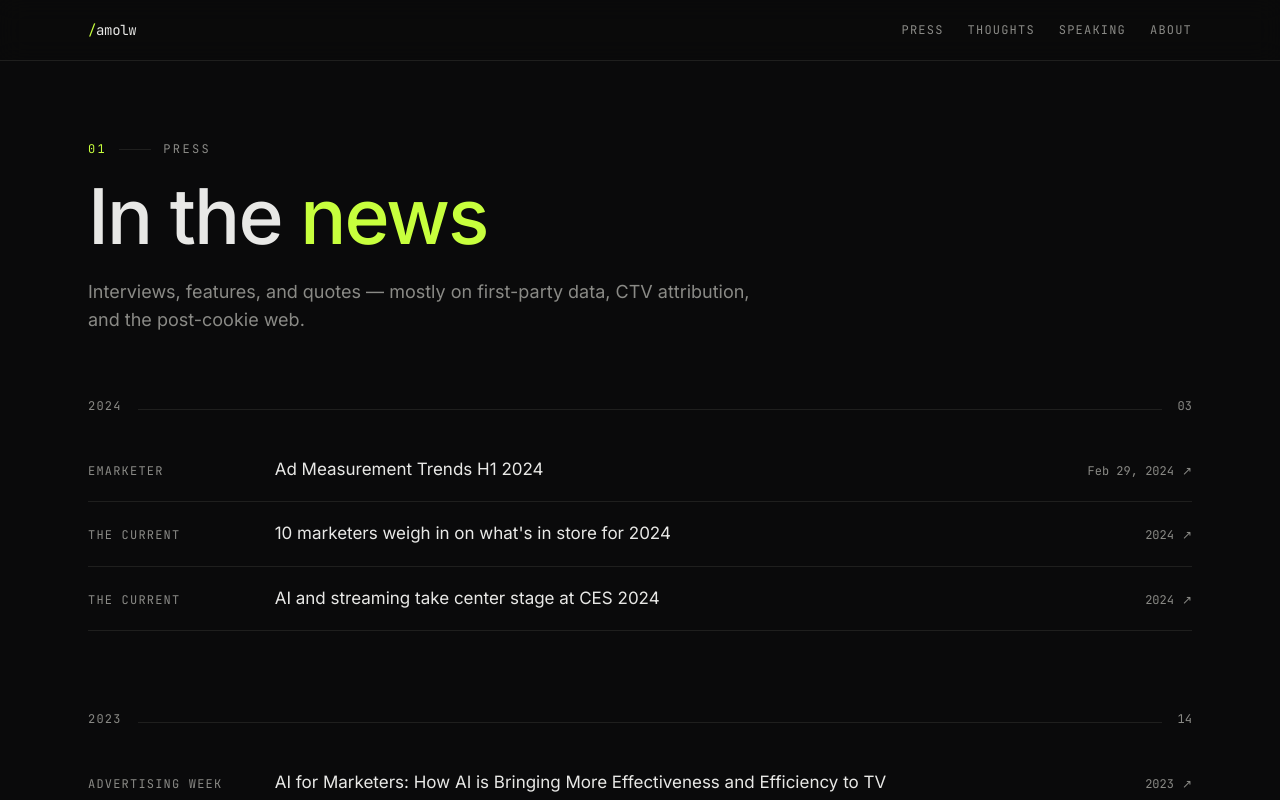
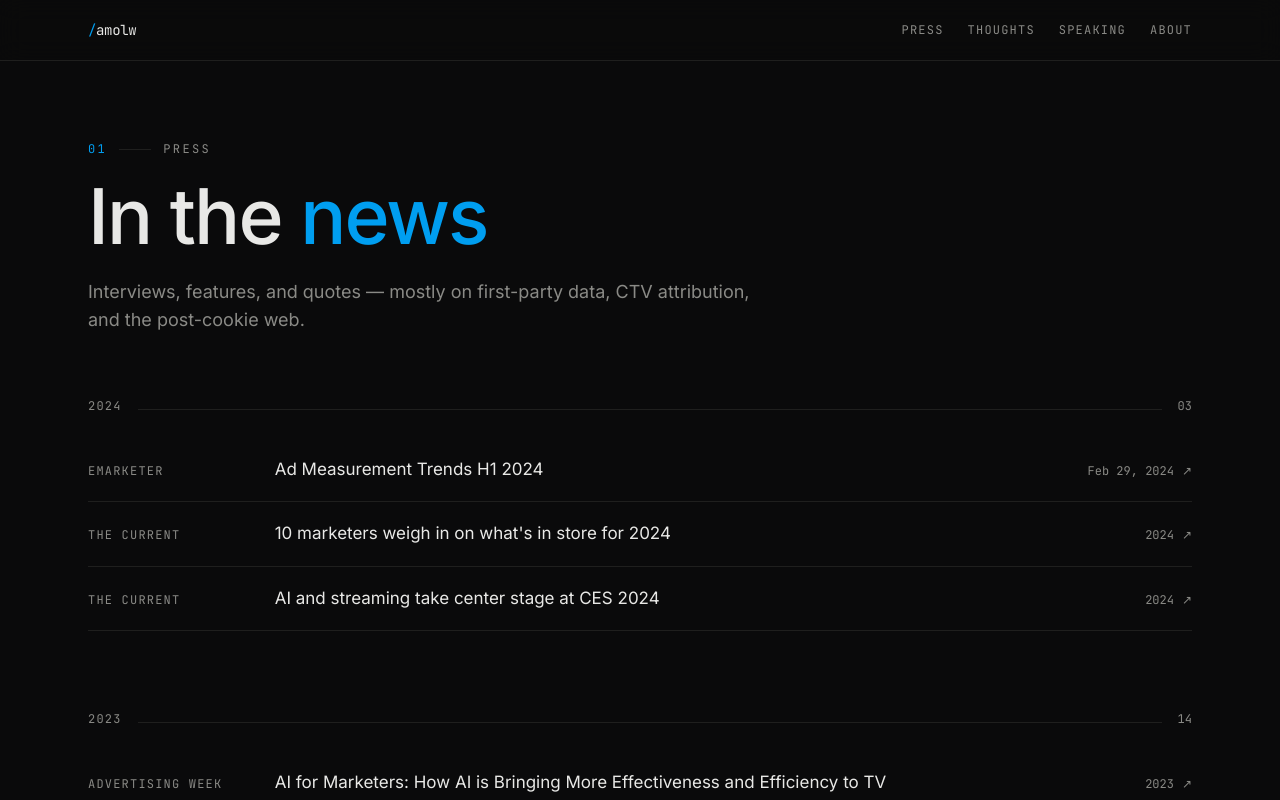
Before and after one commit to amolbigw/amolw-me, a Next.js app: page /news in a window 1280 px wide. Shown: the top 800 px of the page. Built offline with nearby package versions, Linux system fonts and the light colour scheme.

Commit message:
Swap accent color to #009ef0
Co-Authored-By: Claude Opus 4.7 (1M context) <noreply@anthropic.com>

```diff
--- a/src/app/globals.css
+++ b/src/app/globals.css
@@ -5,7 +5,7 @@
   --foreground: #e8e8e6;
   --muted: #8a8a86;
   --border: #1f1f1e;
-  --accent: #c7ff3d;
+  --accent: #009ef0;
 }
 
 @theme inline {
--- a/src/components/VantaGlobe.tsx
+++ b/src/components/VantaGlobe.tsx
@@ -29,7 +29,7 @@ export function VantaGlobe() {
         minWidth: 200,
         scale: 1,
         scaleMobile: 1,
-        color: 0xc7ff3d,
+        color: 0x009ef0,
         color2: 0x8a8a86,
         size: 1,
         backgroundColor: 0x0a0a0b,
```
